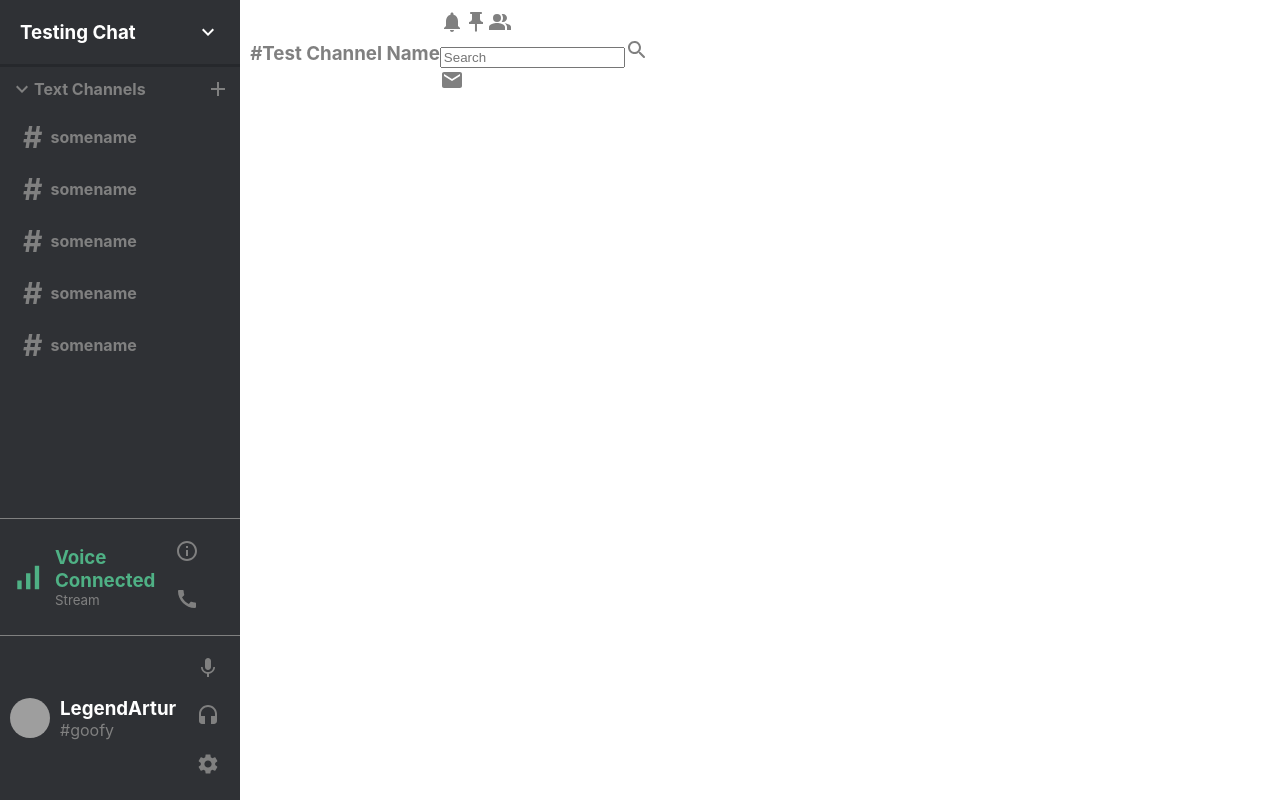
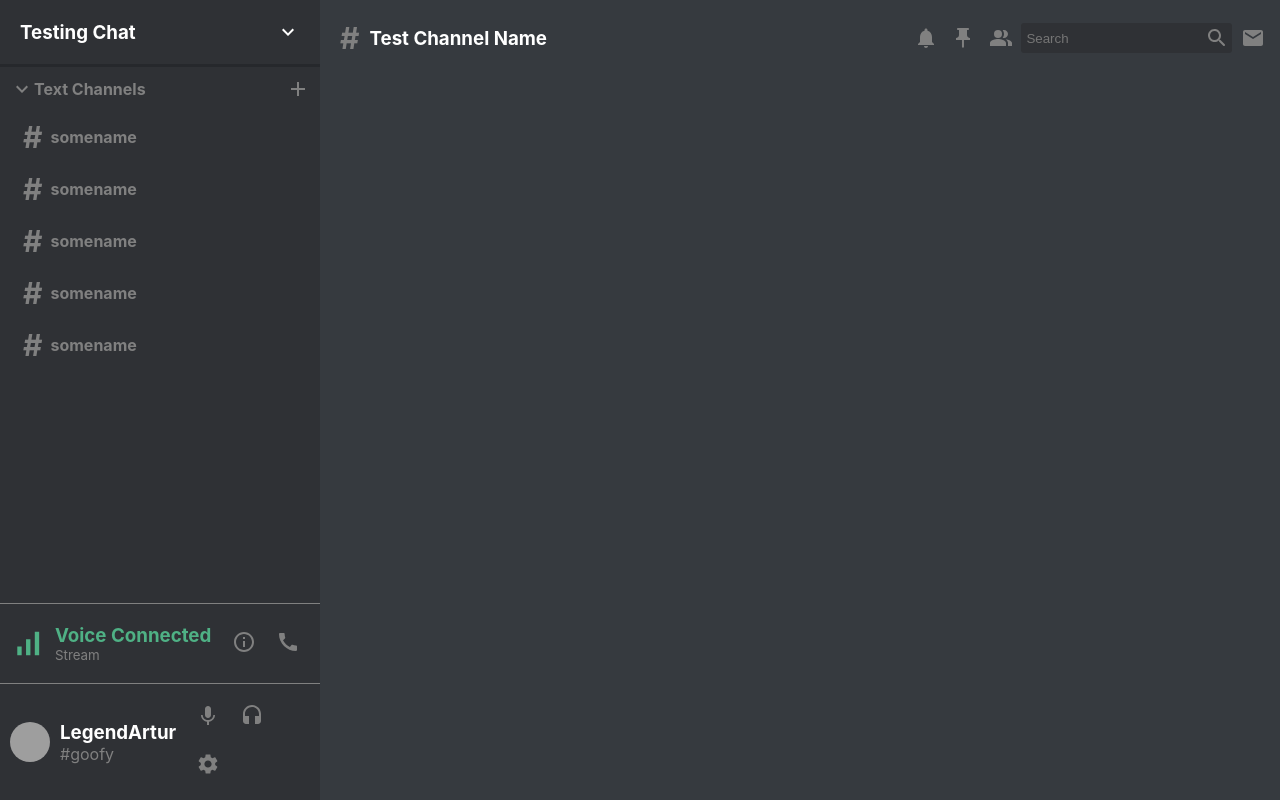
Before and after one commit to LegendArtur/legendary-cord, a React (Create React App) app in the folder legendary-cord/: page / in a window 1280 px wide. Built offline with nearby package versions, Linux system fonts and the light colour scheme; grey boxes are pictures that could not be loaded.

Commit message:
Finalized Chat header

```diff
--- a/legendary-cord/src/Chat.css
+++ b/legendary-cord/src/Chat.css
@@ -0,0 +1,7 @@
+.chat {
+    display: flex;
+    flex-direction: column;
+    flex: 0.75;
+    background-color: #363a3f;
+    height: 100vh;
+}
--- a/legendary-cord/src/ChatHeader.css
+++ b/legendary-cord/src/ChatHeader.css
@@ -12,6 +12,40 @@
     padding: 10px;
 }
 
-.chatHeader__left > h3{
+.chatHeader__left > h3 {
     display: flex;
+    align-items: center;
+    color: white;
 }
+
+.chatHeader__right {
+    display: flex;
+    align-items: center;
+    flex: 0.5;
+    justify-content: space-between;
+}
+
+.chatHeader__right > .MuiSvgIcon-root {
+    padding: 5px;
+    cursor: pointer;
+}
+
+.chatHeader__right > .MuiSvgIcon-root:hover {
+    color: white;
+}
+
+.chatHeader__search {
+    display: flex;
+    align-items: center;
+    color: gray;
+    background-color: #2f3135;
+    border-radius: 3px;
+    padding: 3px;
+}
+
+.chatHeader__search > input {
+    background: transparent;
+    outline-width: 0;
+    color: white;
+    border: none;
+}
--- a/legendary-cord/src/ChatHeader.js
+++ b/legendary-cord/src/ChatHeader.js
@@ -12,7 +12,7 @@ function ChatHeader() {
     <div className="chatHeader">
       <div className="chatHeader__left">
         <h3>
-          <span className="chatHeader_hash">#</span>
+          <span className="chatHeader__hash">#</span>
           Test Channel Name
         </h3>
       </div>
```
